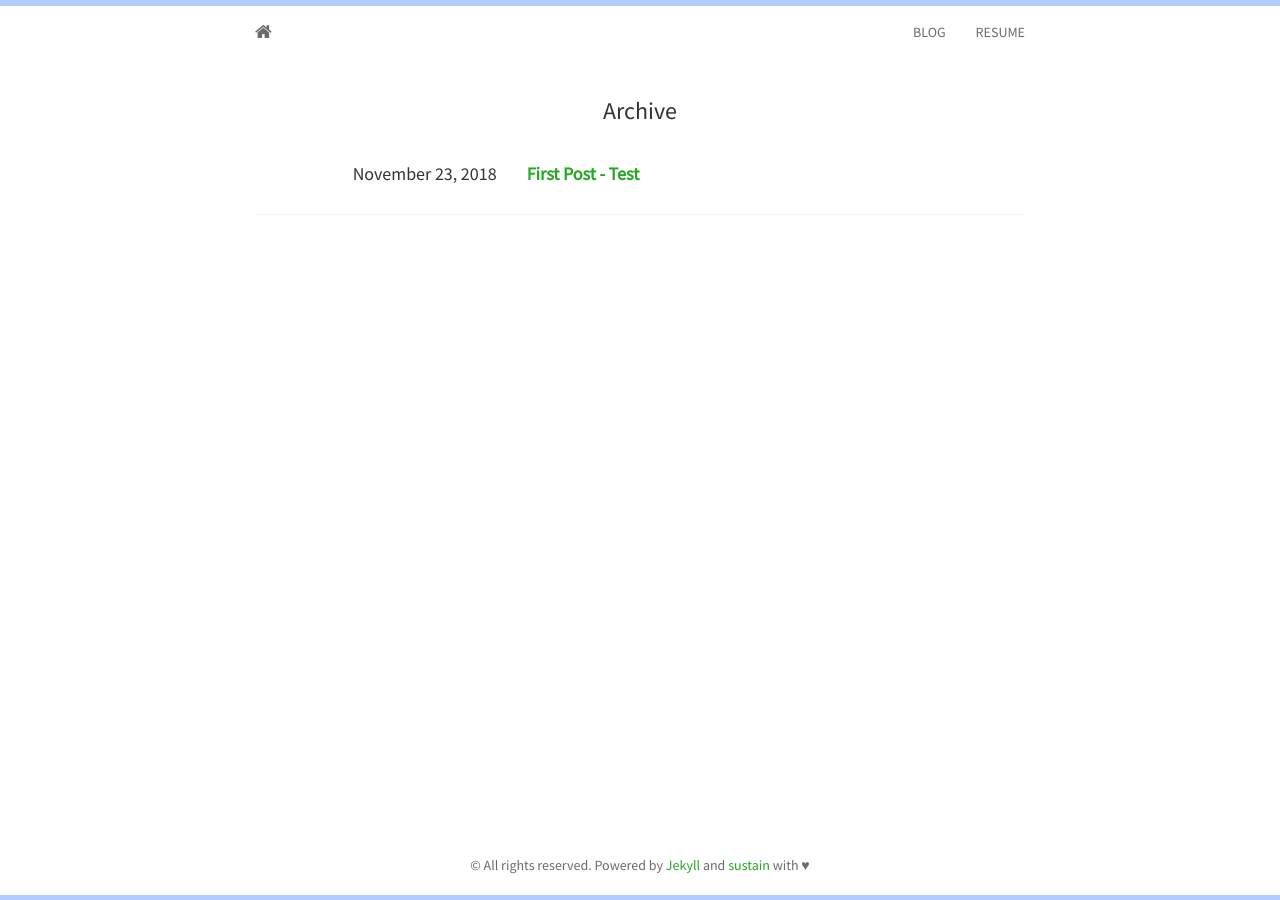
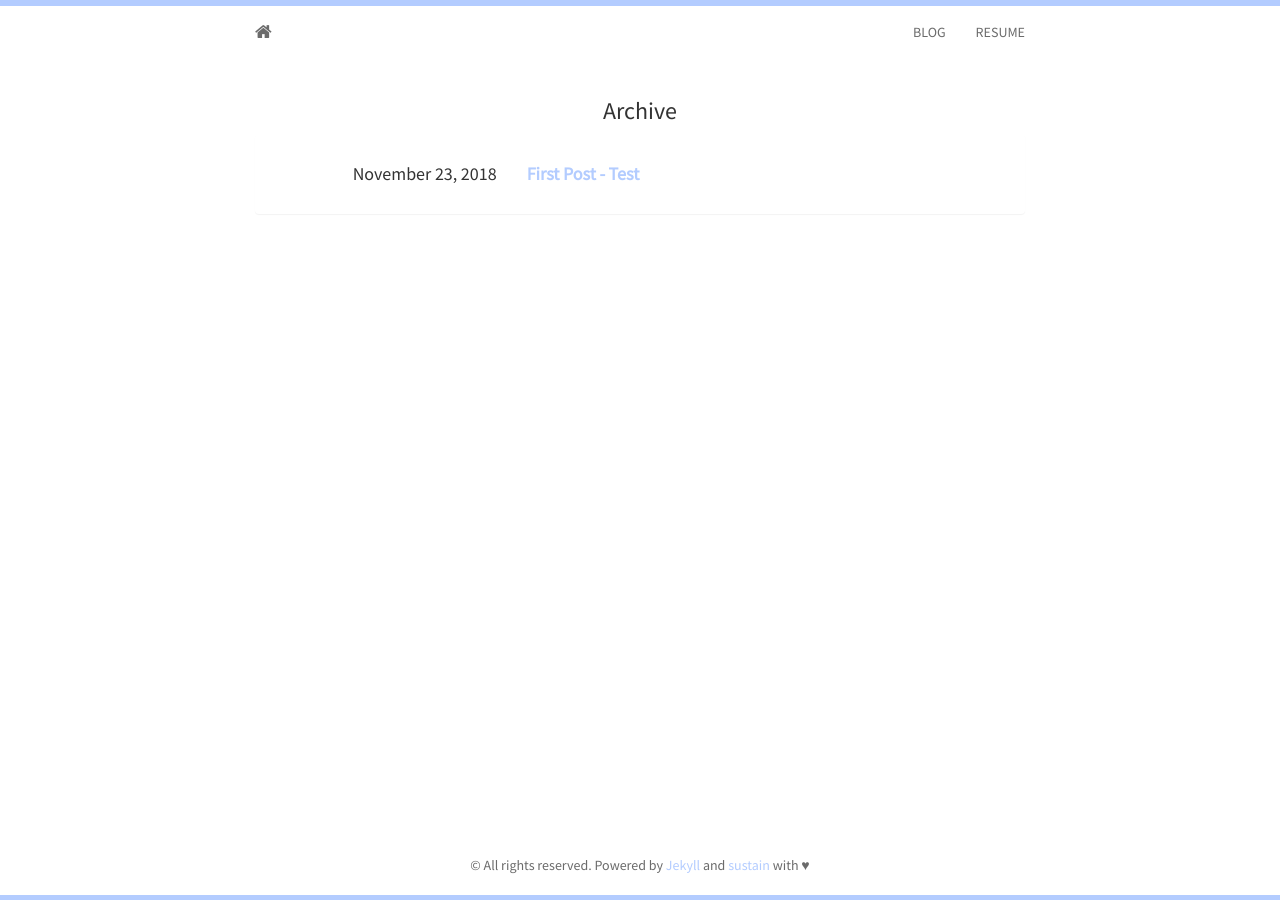
Before and after one commit to mrkaye97/mrkaye97.github.io, a Jekyll site: the page built from blog.html, in a window 1280 px wide. Built offline with Jekyll 4.4.1, drawn with Linux system fonts in a browser that asks for light colours; nearby versions of some CDN libraries.

Commit message:
Update main.css

```diff
--- a/static/css/main.css
+++ b/static/css/main.css
@@ -96,10 +96,10 @@ body {
   margin: 20px 0;
 }
 .container a {
-  color: #27A822;
+  color: #b3ccff;
 }
 .container a:hover {
-  color: #267723;
+  color: #b3ccff;
 }
 .img-responsive {
  display: block;
@@ -120,10 +120,10 @@ body {
   font-size: 15px;
 }
 .panel-default h4 a, h5 a {
-  color: #27A822;
+  color: #b3ccff;
 }
 .panel-default h4 a:hover, h5 a:hover {
-  color: #267723;
+  color: #b3ccff;
 }
 .panel{
   border-style: none;
```
